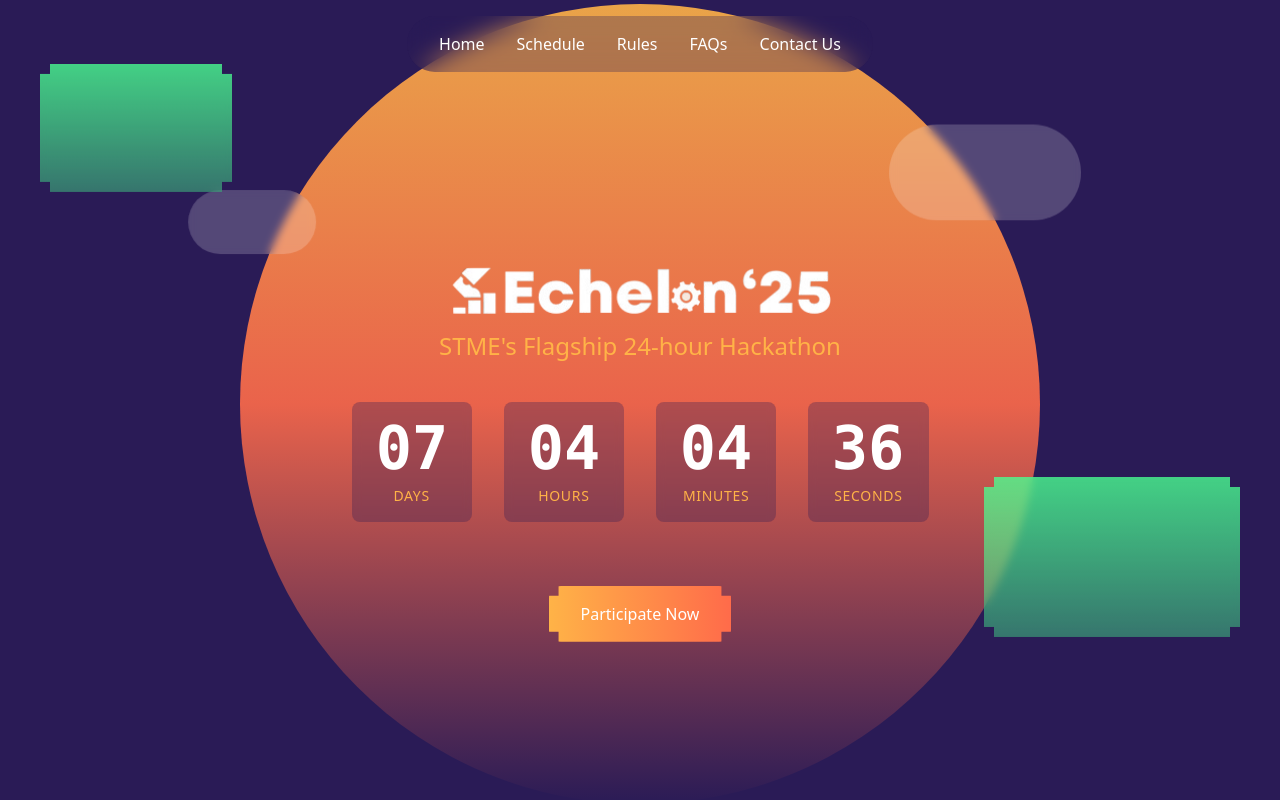
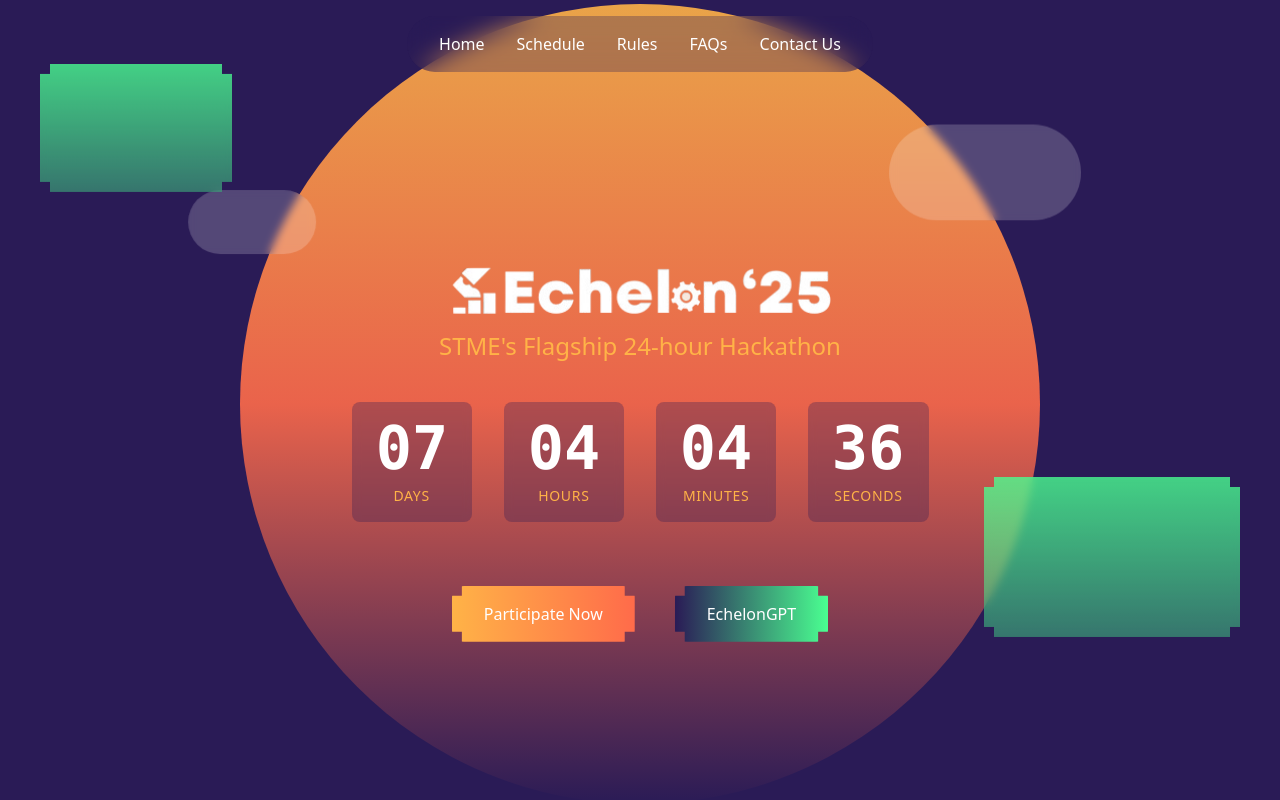
Before and after one commit to kunalshenoy1604/Echelon, a React (Vite) app: page / in a window 1280 px wide. Shown: the top 800 px of the page. Built offline with nearby package versions, Linux system fonts and the light colour scheme.

Commit message:
feat: added echelon GPT button

```diff
--- a/src/pages/Index.tsx
+++ b/src/pages/Index.tsx
@@ -89,6 +89,20 @@ const Index = () => {
             Participate Now
           </motion.button>
           </a>
+          <a
+            href="https://tinyurl.com/echelonchat"
+            target="_blank"
+            rel="noopener noreferrer"
+            className="w-full sm:w-auto mt-4 sm:mt-0"
+          >
+            <motion.button
+              whileHover={{ scale: 1.05 }}
+              whileTap={{ scale: 0.95 }}
+              className="px-6 sm:px-8 py-3 sm:py-4 bg-gradient-to-r from-hackathon-purple to-hackathon-green text-white rounded-xl font-medium shadow-lg hover:shadow-xl transition-shadow pixel-corners w-full sm:w-auto"
+            >
+              EchelonGPT
+            </motion.button>
+          </a>
         </div>
 
         </div>
```
